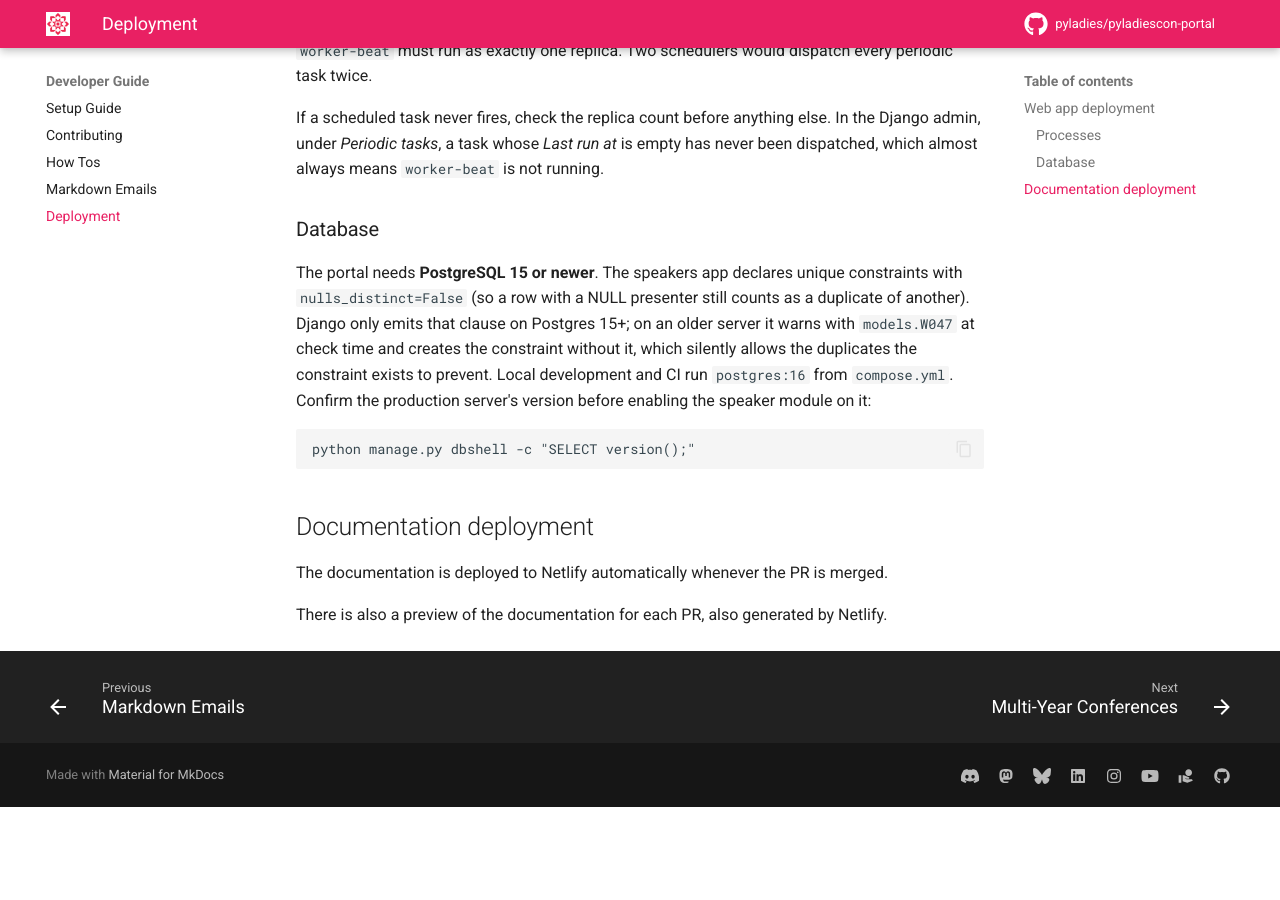
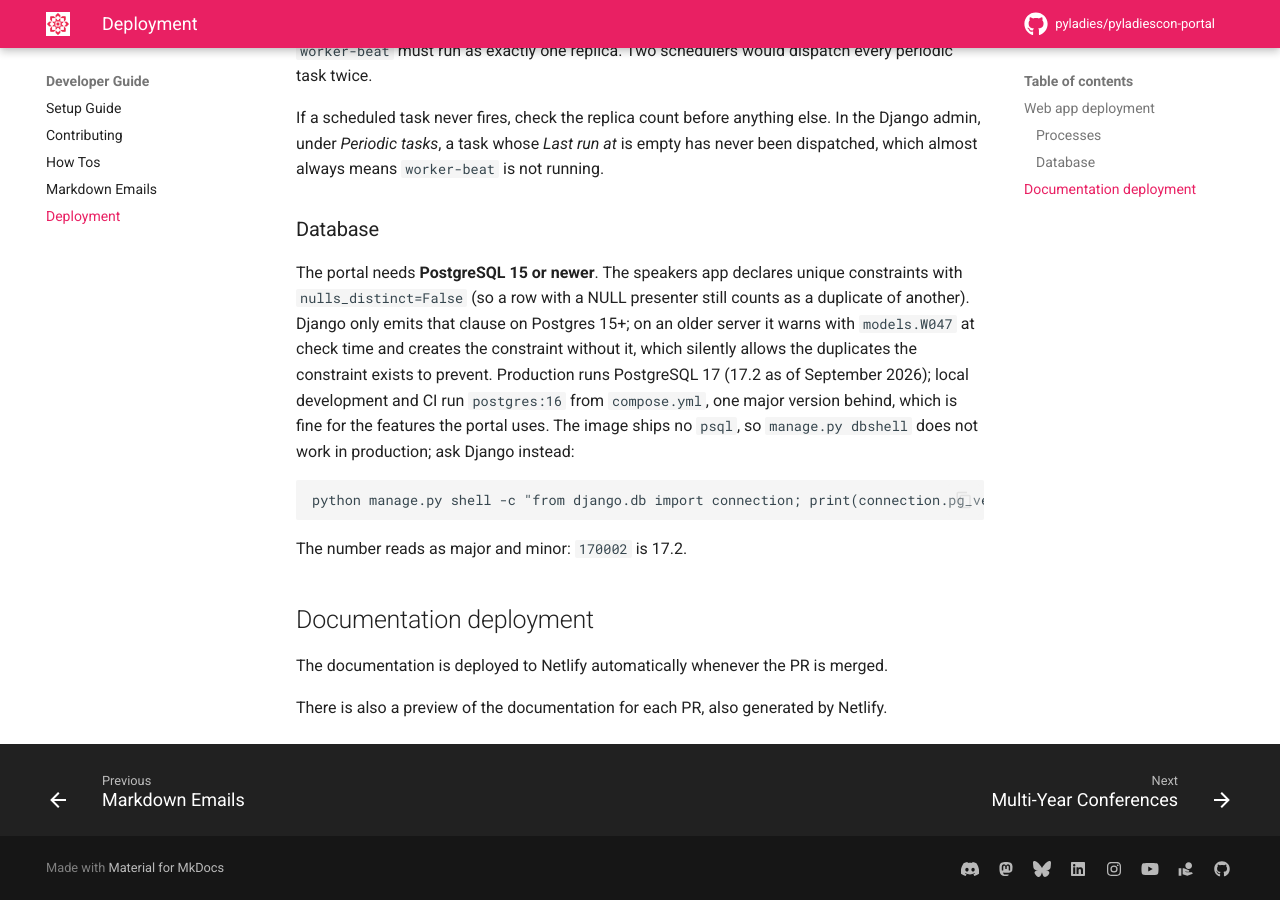
Before and after one commit to pyladies/pyladiescon-portal, an MkDocs documentation site: the page built from docs/developer/deployment.md, in a window 1280 px wide and 900 px high, scrolled down 674 px. Built offline with MkDocs 1.6.1 and Material for MkDocs 9.7.7, drawn with Linux system fonts in a browser that asks for light colours; comment, search, counter and statistics services are not loaded; before the commit the page ends 1481 px from its top, so only the background shows below that.

Commit message:
Deployment docs: production PostgreSQL is 17, check it through Django
The image installs no psql, so manage.py dbshell cannot run in production.
Record the production version (17.2, September 2026) next to the 16 image
compose and CI use, and show the Django shell one-liner instead.

````diff
--- a/docs/developer/deployment.md
+++ b/docs/developer/deployment.md
@@ -43,13 +43,17 @@ constraints with `nulls_distinct=False` (so a row with a NULL presenter
 still counts as a duplicate of another). Django only emits that clause on
 Postgres 15+; on an older server it warns with `models.W047` at check time
 and creates the constraint without it, which silently allows the duplicates
-the constraint exists to prevent. Local development and CI run
-`postgres:16` from `compose.yml`. Confirm the production server's version
-before enabling the speaker module on it:
+the constraint exists to prevent. Production runs PostgreSQL 17 (17.2 as of
+September 2026); local development and CI run `postgres:16` from
+`compose.yml`, one major version behind, which is fine for the features the
+portal uses. The image ships no `psql`, so `manage.py dbshell` does not work
+in production; ask Django instead:
 
 ```
-python manage.py dbshell -c "SELECT version();"
+python manage.py shell -c "from django.db import connection; print(connection.pg_version)"
 ```
+
+The number reads as major and minor: `170002` is 17.2.
 
 ## Documentation deployment
 
````
